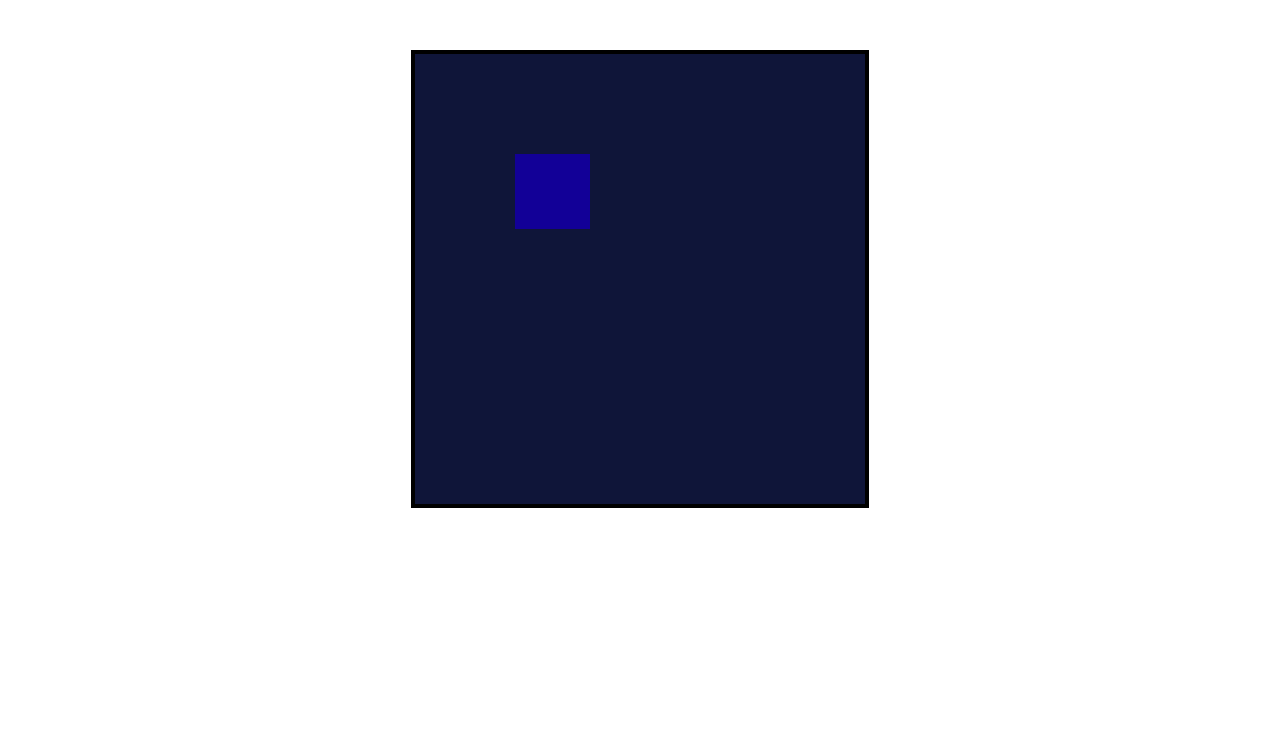
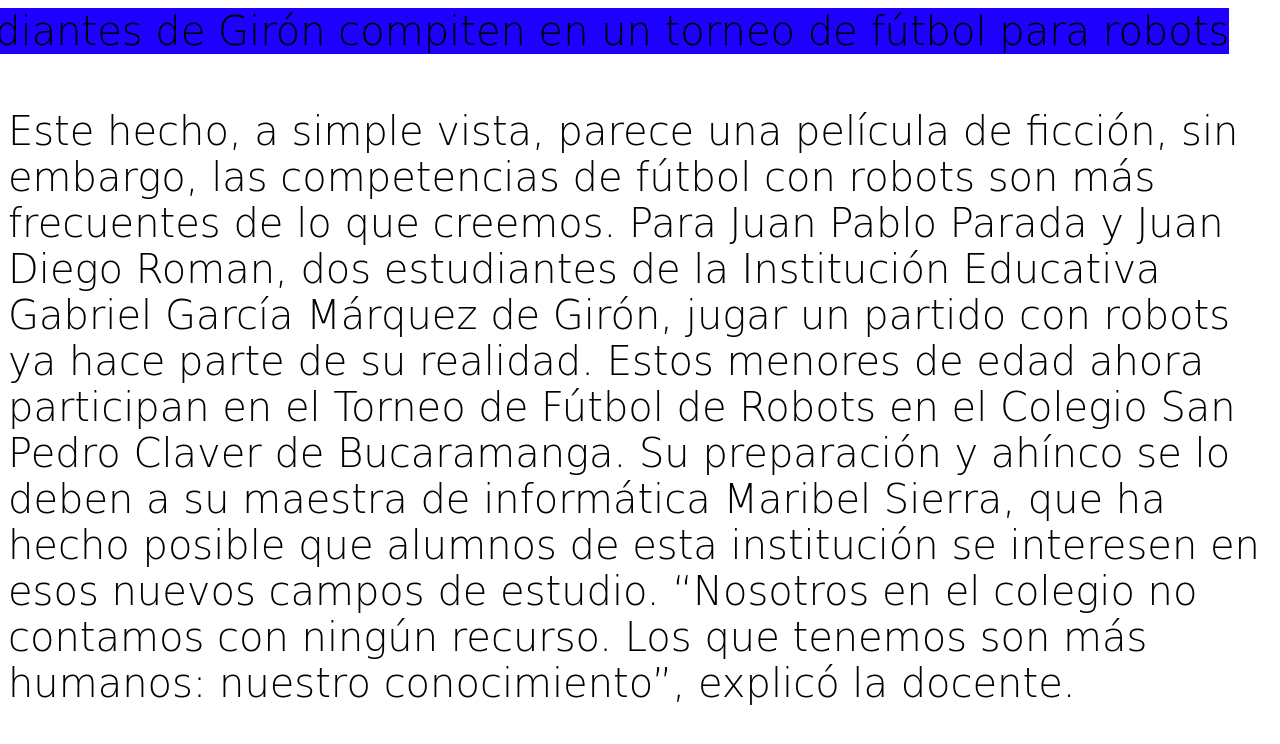
Before and after one commit to LuisSanchez1019/CURSO-CSS, a plain HTML site: page index.html in a window 1280 px wide. Drawn offline with Linux system fonts and the light colour scheme.

Commit message:
Position fixed

```diff
--- a/index.html
+++ b/index.html
@@ -5,16 +5,30 @@
     <meta charset="UTF-8">
     <meta http-equiv="X-UA-Compatible" content="IE=edge">
     <meta name="viewport" content="width=device-width, initial-scale=1.0">
-    <title>position: absolute;</title>
+    <title>position fixed</title>
     <link rel="stylesheet" href="style.css">
 </head>
 
 <body>
-    <div class="contenedor">
-        <div class="caja1">Caja 1</div>
-        <div class="caja2">Caja 2</div>
-        <div class="caja3">Caja 3</div>
-        <div class="caja4"></div>
+    <div class="caja-fixed">
+        Estudiantes de Girón compiten en un torneo de fútbol para robots
+    </div>
+    <div class="texto">
+        Este hecho, a simple vista, parece una película de ficción, sin embargo, las competencias de fútbol con robots
+        son más frecuentes de lo que creemos.
+
+        Para Juan Pablo Parada y Juan Diego Roman, dos estudiantes de la Institución Educativa Gabriel García Márquez de
+        Girón, jugar un partido con robots ya hace parte de su realidad.
+        Estos menores de edad ahora participan en el Torneo de Fútbol de Robots en el Colegio San Pedro Claver de
+        Bucaramanga.
+
+        Su preparación y ahínco se lo deben a su maestra de informática Maribel Sierra, que ha hecho posible que alumnos
+        de esta institución se interesen en esos nuevos campos de estudio.
+
+        “Nosotros en el colegio no contamos con ningún recurso. Los que tenemos son más humanos: nuestro conocimiento”,
+        explicó la docente.
+
+
     </div>
 
 
--- a/style.css
+++ b/style.css
@@ -1,31 +1,16 @@
 * {
     font-family: 'Lobster', cursive;
     font-weight: 100;
-    font-size: 30px;
+    font-size: 40px;
 }
 
-
-
-div {
-
-    display: block;
-    background: rgb(15, 21, 57);
-    position: absolute;
-    margin: 100px;
-
+body {
+    padding-top: 100px;
 }
 
-div div {
-    height: 75px;
-    width: 75px;
-    background: rgb(18, 0, 151);
+.caja-fixed {
+    background: rgb(30, 0, 255);
+    position: fixed;
+
+    margin: -100px;
 }
-
-.contenedor {
-
-    position: static;
-    border: 4px solid rgb(0, 0, 0);
-    margin: 50px auto;
-    height: 450px;
-    width: 450px;
-}
```
